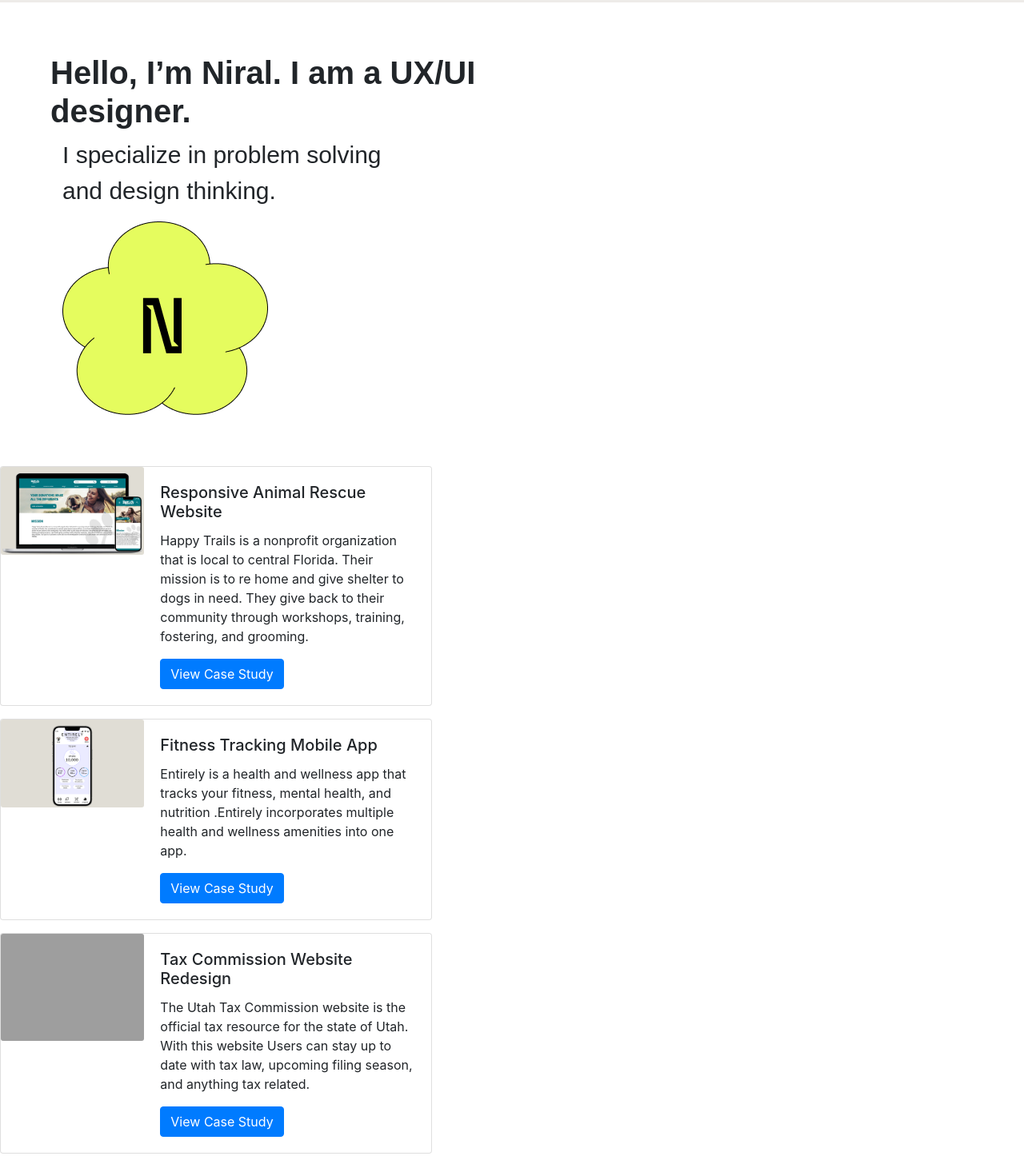
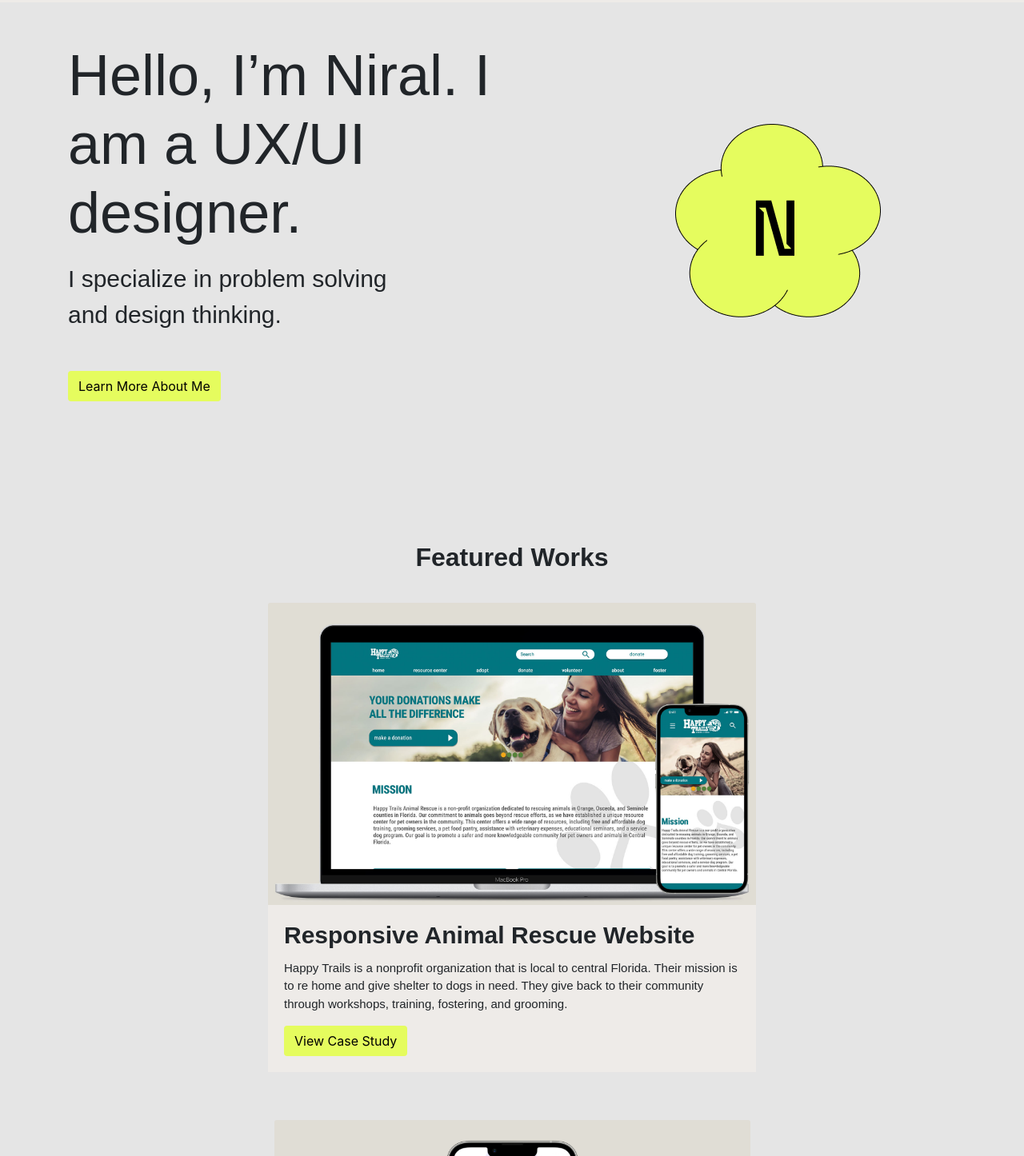
Before and after one commit to npp96/18, a plain HTML site: page index.html in a window 1280 px wide. Shown: the part 68-1514 px from the top of the page at 80% size. Drawn offline with nearby package versions, Linux system fonts and the light colour scheme; grey boxes are pictures that could not be loaded; a web font is replaced by a local one.

Commit message:
centered cards
I centered the cards and I got them at the size I want. I also changed the color of the buttons.

```diff
--- a/css/style.css
+++ b/css/style.css
@@ -1,11 +1,15 @@
-.navbar {
+body {
+    background-color: #E5E5E5;
+}
+
+.navbarTest {
     background-color: #EEEBE8;
     font-family: 'Amiko', sans-serif;
     font-weight: 700;
     font-size: 15px;
 }
 
-.herotitle {
+h1  {
     font-family: 'Amiko', sans-serif;
     font-weight: 700;
     font-size: 40px;
@@ -13,8 +17,46 @@
 
 }
 
-.herotext {
+p {
     font-family: 'Amiko', sans-serif;
     font-weight: 400;
     font-size: 30px;
 }
+.bgTest {
+    background-color: #E5E5E5;
+}
+
+.card-body {
+    background-color: #EEEBE8
+}
+
+.card-title {
+    font-family: 'Amiko', sans-serif;
+    font-weight: 600;
+    font-size: 30px;
+
+}
+.card-text {
+    font-family: 'Amiko', sans-serif;
+    font-weight: 400;
+    font-size: 15px;
+}
+
+.cardContainer {
+    align-content: center;
+    margin: 30px auto;
+}
+
+.sectionHeading {
+   font-family:'Amiko', sans-serif;
+   font-weight: 700;
+   text-align: center;
+
+}
+
+.btn {
+
+background-color: #E5FC5E;
+    color: black;
+
+}
--- a/index.html
+++ b/index.html
@@ -15,7 +15,7 @@
 <body>
 
         <!-- Just an image -->
-<nav class="navbar navbar-light">
+<nav class="navbar navbar-light navbarTest">
     <a class="navbar-brand" href="#">
       <img src="images copy/logo.png" width="40" height="40" alt="">
     </a>
@@ -41,19 +41,28 @@
   </div>
 </nav>
   </nav>
+  <!-- Hero 2 - Bootstrap Brain Component -->
+<section class="bgTest py-5 py-xl-8 py-xxl-18">
+  <div class="container overflow-hidden">
+    <div class="row gy-5 gy-lg-0 align-items-lg-center justify-content-lg-between">
+      <div class="col-12 col-lg-6 order-1 order-lg-0">
+        <h1 class="display-3 fw-bold mb-3"> Hello, I’m Niral. I am a UX/UI<br/>
+          designer.</h1>
+        <p class="fs-4 mb-5"> I specialize in problem solving<br/>
+          and design thinking.</p>
+        <div class="d-grid gap-2 d-sm-flex">
+          <button type="button" class="btn btn-Test btn-2xl gap-3">Learn More About Me </button>
 
+        </div>
+      </div>
+      <div class="col-12 col-lg-5 text-center">
+        <img src="./images copy/largelogo.png">
+      </div>
+    </div>
+  </div>
+</section>
 <header class="p-5 my-3">
 
-        <div class="container-fluid">
-            <h1 class="herotitle"> Hello, I’m Niral. I am a UX/UI<br/>
-                designer.</h1>
-<p class="herotext col-md-8">
-    I specialize in problem solving<br/>
-and design thinking.
-</p>
-
-<div class="heroimg container-fluid">
-    <img src="./images copy/largelogo.png">
 
 </div>
 
@@ -62,47 +71,33 @@ and design thinking.
 
 
 </header>
-
-<div class="card mb-3" style="max-width: 540px;">
-    <div class="row no-gutters">
-      <div class="col-md-4">
-        <img src="./images copy/happy1.png" class="card-img" alt="...">
-      </div>
-      <div class="col-md-8">
+  <!-- Card section-->
+  <div class="container-fluid content">
+    <h2 class="sectionHeading">Featured Works </h2>
+    <div class="row">
+      <div class="cardContainer col-md-6">
+    <img src="./images copy/happy1.png" class="card-img-top" alt="...">
     <div class="card-body">
-          <h5 class="card-title">Responsive Animal Rescue Website</h5>
+      <h5 class="card-title">Responsive Animal Rescue Website </h5>
       <p class="card-text">Happy Trails is a nonprofit organization that is local to central Florida. Their mission is to re home and give shelter to dogs in need. They give back to their community through workshops, training, fostering, and grooming.</p>
-
-          <button class="btn btn-primary" type="submit">View Case Study</button>
+      <a href="#" class="btn btn-Test">View Case Study</a>
     </div>
   </div>
 </div>
-  </div>
-  <div class="card mb-3" style="max-width: 540px;">
-    <div class="row no-gutters">
-      <div class="col-md-4">
-        <img src="./images copy/fitness1.png" class="card-img" alt="...">
-      </div>
-      <div class="col-md-8">
+<div class="cardContainer col-md-6">
+    <img src="./images copy/fitness1.png" class="card-img-top" alt="...">
     <div class="card-body">
-          <h5 class="card-title">Fitness Tracking Mobile App   </h5>
-          <p class="card-text">Entirely is a health and wellness app that tracks your fitness, mental health, and nutrition .Entirely incorporates multiple health and wellness amenities into one app.</p>
-          <button class="btn btn-primary" type="submit">View Case Study</button>
+      <h5 class="card-title">Fitness Tracking Mobile App</h5>
+      <p class="card-text">Entirely is a health and wellness app that tracks your fitness, mental health, and nutrition. Entirely incorporates multiple health and wellness amenities into one app.</p>
+      <a href="#" class="btn btn-Test">View Case Study</a>
     </div>
   </div>
-    </div>
-  </div>
-  <div class="card mb-3" style="max-width: 540px;">
-    <div class="row no-gutters">
-      <div class="col-md-4">
-        <img src="./images copy/tax1.png" class="card-img" alt="...">
-      </div>
-      <div class="col-md-8">
+  <div class="cardContainer col-md-6">
+    <img src="./images copy/tax1.png" class="card-img-top" alt="...">
     <div class="card-body">
       <h5 class="card-title">Tax Commission Website Redesign</h5>
       <p class="card-text">The Utah Tax Commission website is the official tax resource for the state of Utah. With this website Users can stay up to date with tax law, upcoming filing season, and anything tax related. </p>
-          <button class="btn btn-primary" type="submit">View Case Study</button>
-        </div>
+      <a href="#" class="btn btn-Test">View Case Study</a>
     </div>
   </div>
 </div>
```
Lines whose indentation alone changed are shown as unchanged.
